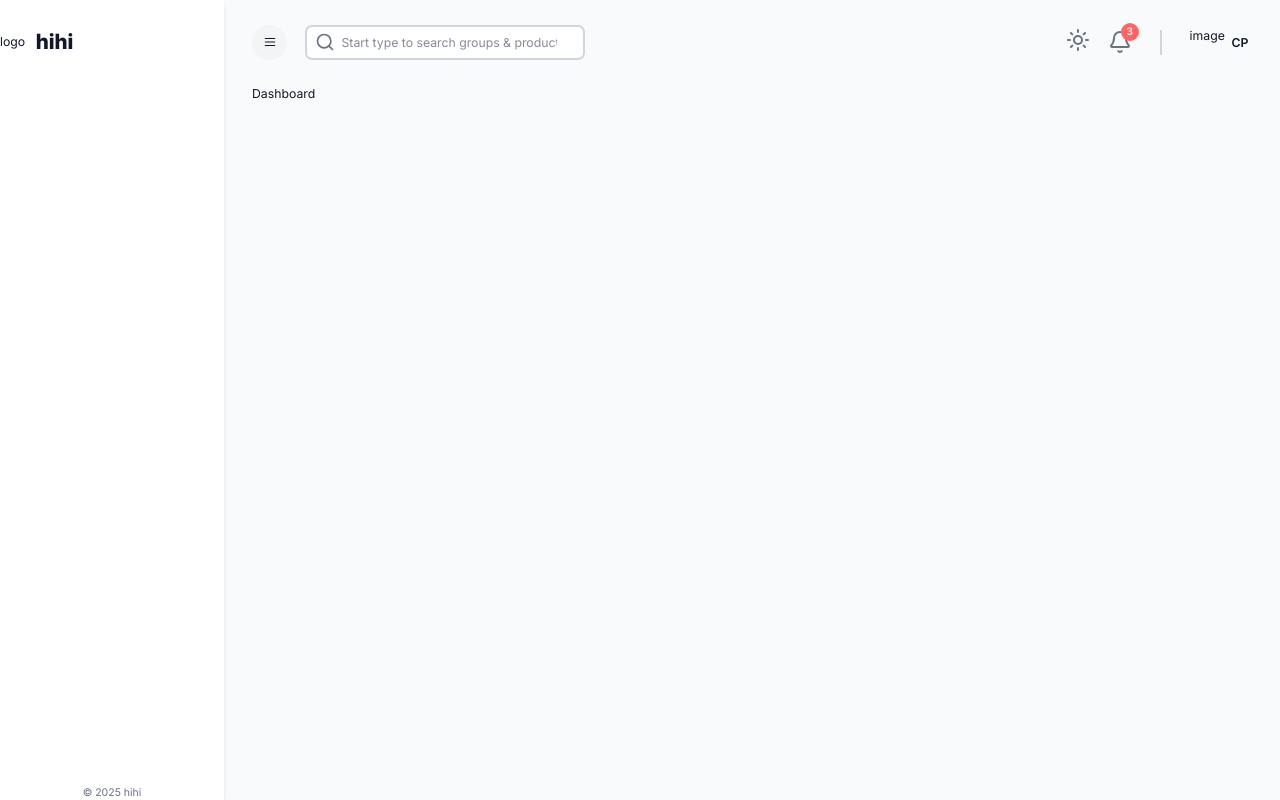
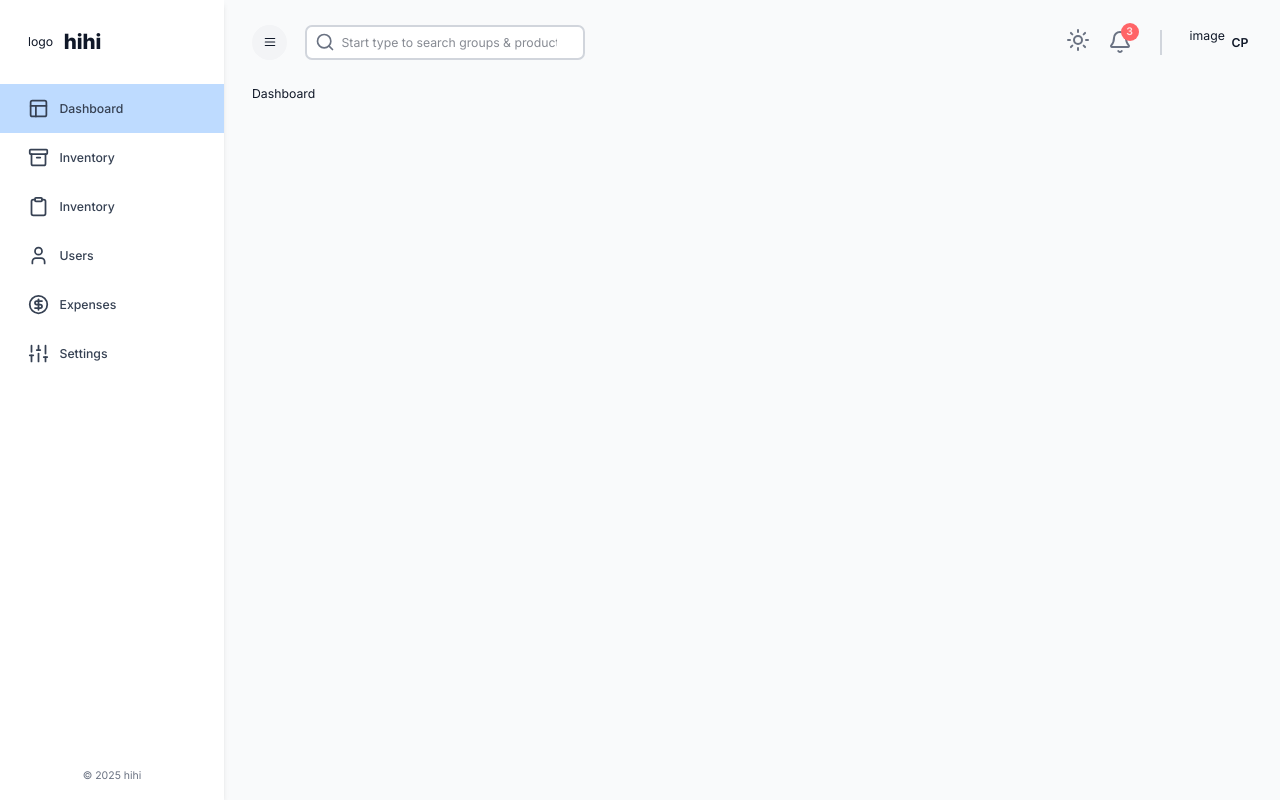
Before and after one commit to cpan0/inventory-management, a Next.js app in the folder client/: page / in a window 1280 px wide. Built offline with nearby package versions, Linux system fonts and the light colour scheme; no server answers.

Commit message:
add sidebar links

```diff
--- a/client/src/app/(components)/Sidebar/index.tsx
+++ b/client/src/app/(components)/Sidebar/index.tsx
@@ -1,9 +1,61 @@
 "use client";
-import { useAppDispatch, useAppSelector } from '@/app/redux';
-import { setIsSidebarCollapsed } from '@/state';
-import { Menu } from 'lucide-react'
-import React from 'react'
+import { useAppDispatch, useAppSelector } from "@/app/redux";
+import { setIsSidebarCollapsed } from "@/state";
+import {
+  Archive,
+  CircleDollarSign,
+  Clipboard,
+  Layout,
+  LucideIcon,
+  Menu,
+  Sliders,
+  User,
+} from "lucide-react";
+import Link from "next/link";
+import { usePathname } from "next/navigation";
+import React from "react";
 
+interface SidebarLinkProps {
+  href: string;
+  icon: LucideIcon;
+  label: string;
+  isCollapsed: boolean;
+}
+
+const SidebarLink = ({
+  href,
+  icon: Icon,
+  label,
+  isCollapsed,
+}: SidebarLinkProps) => {
+  const pathname = usePathname();
+  const isActive =
+    pathname === href || (pathname === "/" && href === "/dashboard");
+
+  return (
+    <Link href={href}>
+      <div
+        className={`cursor-pointer flex items-center ${
+          isCollapsed ? "justify-center py-4" : "justify-start px-8 py-4"
+        }
+        hover:text-blue-500 hover:bg-blue-100 gap-3 transition-colors ${
+          isActive ? "bg-blue-200 text-white" : ""
+        }
+      `}
+      >
+        <Icon className="w-6 h-6 !text-gray-700" />
+
+        <span
+          className={`${
+            isCollapsed ? "hidden" : "block"
+          } font-medium text-gray-700`}
+        >
+          {label}
+        </span>
+      </div>
+    </Link>
+  );
+};
 
 const Sidebar = () => {
   const dispatch = useAppDispatch();
@@ -16,34 +68,80 @@
   };
 
   const sidebarClassNames = `fixed flex flex-col ${
-    isSidebarCollapsed ? 'w-0 md:w-16' : 'w-72 md:w-64'
+    isSidebarCollapsed ? "w-0 md:w-16" : "w-72 md:w-64"
   } bg-white transition-all duration-300 overflow-hidden h-full shadow-md z-40`;
 
   return (
     <div className={sidebarClassNames}>
       {/* TOP LOGO */}
-      <div className='flex gap-3 justify-between md:justify-normal items-center pt-8'>
+      <div
+        className={`flex gap-3 justify-between md:justify-normal items-center pt-8 ${
+          isSidebarCollapsed ? "px-5" : "px-8"
+        }
+      `}
+      >
         <div>logo</div>
-        <h1 className='font-extrabold text-2xl'>hihi</h1>
+        <h1
+          className={`${
+            isSidebarCollapsed ? "hidden" : "block"
+          } font-extrabold text-2xl`}
+        >
+          hihi
+        </h1>
         <button
-          className='md:hidden px-3 py-3 bg-gray-100 rounded-full hover:bg-blue-100'
+          className="md:hidden px-3 py-3 bg-gray-100 rounded-full hover:bg-blue-100"
           onClick={toggleSidebar}
         >
-          <Menu className='w-4 h-4' />
+          <Menu className="w-4 h-4" />
         </button>
       </div>
 
       {/* LINKS */}
-      <div className='flex-grow mt-8'>
-        {/* links here */}
+      <div className="flex-grow mt-8">
+        <SidebarLink
+          href="/dashboard"
+          icon={Layout}
+          label="Dashboard"
+          isCollapsed={isSidebarCollapsed}
+        />
+        <SidebarLink
+          href="/inventory"
+          icon={Archive}
+          label="Inventory"
+          isCollapsed={isSidebarCollapsed}
+        />
+        <SidebarLink
+          href="/inventory"
+          icon={Clipboard}
+          label="Inventory"
+          isCollapsed={isSidebarCollapsed}
+        />
+        <SidebarLink
+          href="/users"
+          icon={User}
+          label="Users"
+          isCollapsed={isSidebarCollapsed}
+        />
+        <SidebarLink
+          href="/expenses"
+          icon={CircleDollarSign}
+          label="Expenses"
+          isCollapsed={isSidebarCollapsed}
+        />
+        <SidebarLink
+          href="/settings"
+          icon={Sliders}
+          label="Settings"
+          isCollapsed={isSidebarCollapsed}
+        />
       </div>
 
       {/* FOOTER */}
-      <div>
-        <p className='text-center text-xs text-gray-500'>&copy; 2025 hihi</p>
+      <div className={`${isSidebarCollapsed ? "hidden" : "block"} mb-5`}>
+        <p className="text-center text-xs text-gray-500">&copy; 2025 hihi</p>
       </div>
     </div>
-  )
-}
+  );
+};
 
-export default Sidebar
+export default Sidebar;
```
